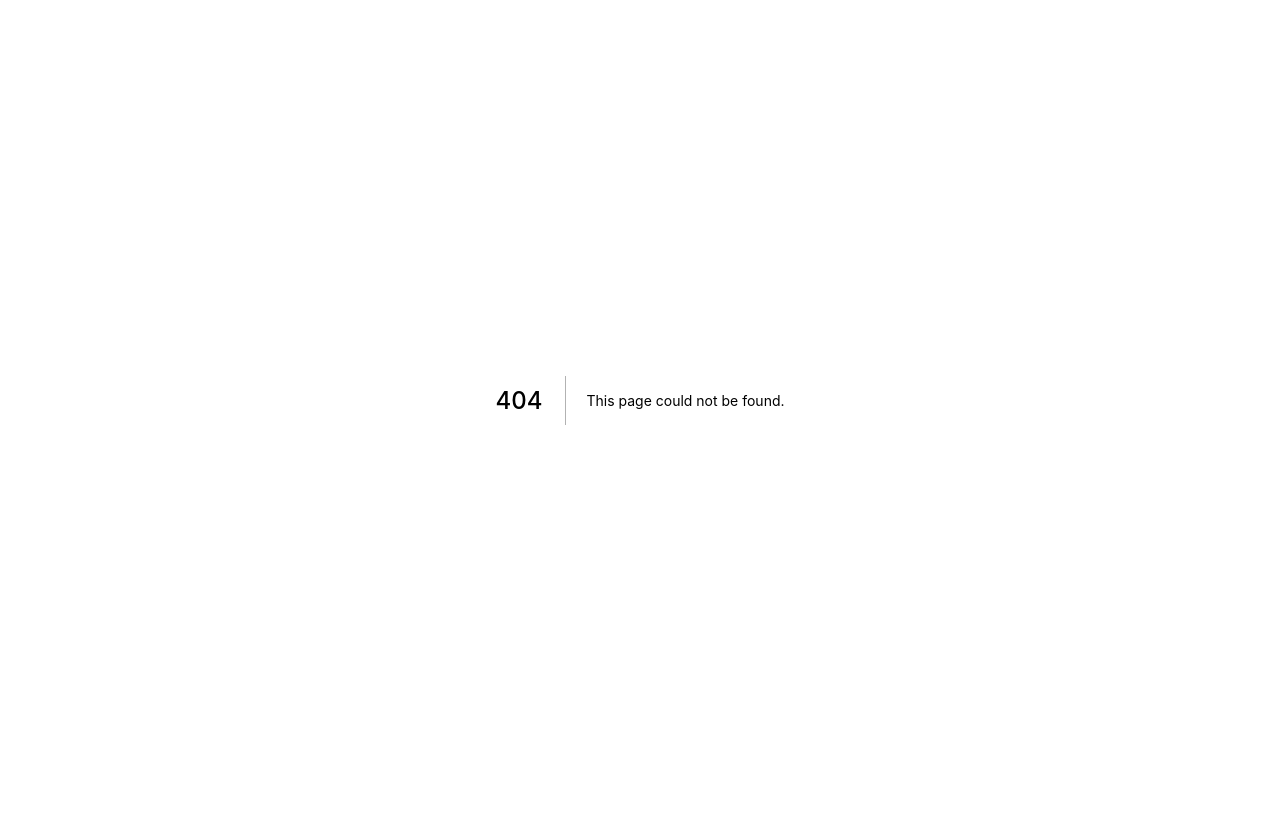
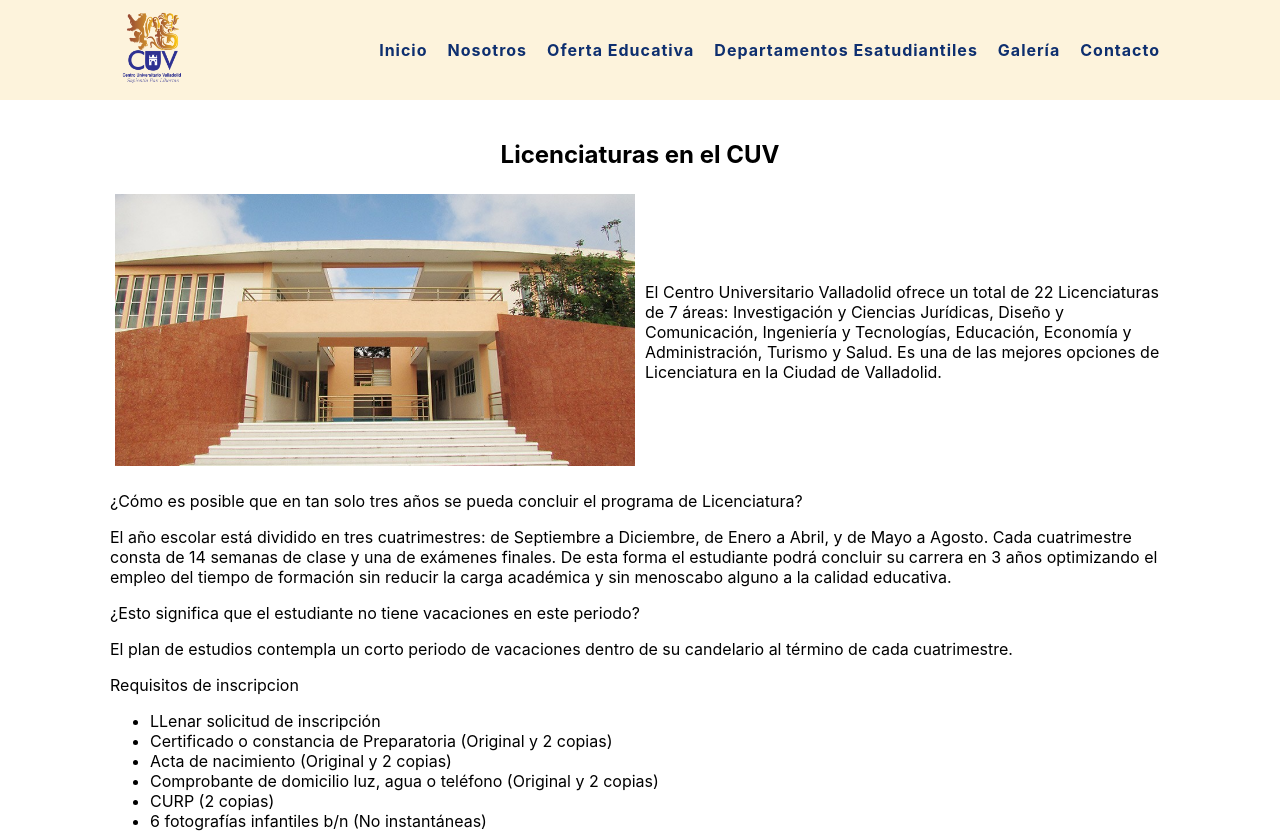
Before and after one commit to Abascal-jorge/cuv-paginaWeb, a Next.js app: page /licenciatura in a window 1280 px wide. Before the commit this address had no page. Shown: the top 832 px of the page. Before the commit the page ends 800 px from the top, so only its background shows below. Built offline with nearby package versions, Linux system fonts and the light colour scheme.

Commit message:
Agregando page licenciatura

```diff
--- a/components/Layout/Header.js
+++ b/components/Layout/Header.js
@@ -41,7 +41,15 @@ const Header = () => {
                     <ul>
                         <li><Link href="/">Inicio</Link></li>
                         <li><Link href="/nosotros">Nosotros</Link></li>
-                        <li><Link href="#">Oferta Educativa</Link></li>
+                        <li className="principal-leve">
+                            <Link href="#">Oferta Educativa</Link>
+                            <ul className="next-leve">
+                                <li><Link href="/licenciatura">Licenciatura</Link></li>
+                                <li><Link href="/">Maestria</Link></li>
+                                <li><Link href="/">Preparatoria</Link></li>
+                                <li><Link href="/">Secundaria</Link></li>
+                            </ul>
+                        </li>
                         <li><Link href="/departamentos">Departamentos Esatudiantiles</Link></li>
                         <li><Link href="/galeria">Galería</Link></li>
                         <li><Link href="/contactanos">Contacto</Link></li>
--- a/components/Layout/estilosLayout.js
+++ b/components/Layout/estilosLayout.js
@@ -51,6 +51,32 @@ export const Navegacion = styled.header`
             margin-right: 10px;
             z-index: 10;
             display: none;
+        }
+
+        /* Estilos para el nuevo menu complemento */
+
+        .principal-leve{
+            position: relative;
+
+            &:hover ul{
+                display: block;
+            }
+        }
+
+        .next-leve{
+            display: none;
+            width: 100%;
+            position: absolute;
+            background-color: burlywood;
+            text-align: center;
+            li{
+                display: inline;
+                a{
+                    &:hover{
+                        background-color: red;
+                    }
+                }
+            }
         }
 
         @media( max-width: 960px){
--- /dev/null
+++ b/pages/licenciatura.js
@@ -0,0 +1,73 @@
+import React from 'react';
+import Layout from "../components/Layout/layout";
+import styled from "@emotion/styled";
+
+const ContenidoPrincipal = styled.div`
+    display: flex;
+    justify-content: center;
+    align-items: center;
+
+    div{
+        flex: 1;
+        padding: 5px;
+        img{
+            width: 100%;
+            object-fit: cover;
+        }
+    }
+`;
+
+const Licenciatura = () => {
+    return (
+        <Layout>
+            <section className="secciones contenedor">
+                <h2>Licenciaturas en el CUV</h2>
+                <ContenidoPrincipal>
+                    <div>
+                        <img src="./cuv_foto.jpg"/>
+                    </div>
+                    <div>
+                        <p>El Centro Universitario Valladolid ofrece un total de 22 Licenciaturas de 7 áreas:
+                        Investigación y Ciencias Jurídicas, Diseño y Comunicación, Ingeniería y Tecnologías, Educación, Economía y Administración, Turismo y Salud.
+                        Es una de las mejores opciones de Licenciatura en la Ciudad de Valladolid.</p>
+                    </div>
+                </ContenidoPrincipal>
+                <div>
+                        <p>¿Cómo es posible que en tan solo tres años se pueda concluir el programa de Licenciatura?</p>
+                        <p>
+                        El año escolar está dividido en tres cuatrimestres: de Septiembre a Diciembre, de Enero a Abril,
+                        y de Mayo a Agosto. Cada cuatrimestre consta de 14 semanas de clase y una de exámenes finales.
+                        De esta forma el estudiante podrá concluir su carrera en 3 años optimizando el empleo del tiempo de
+                        formación sin reducir la carga académica y sin menoscabo alguno a la calidad educativa.
+                        </p>
+
+                        <p>¿Esto significa que el estudiante no tiene vacaciones en este periodo?</p>
+                        <p>
+                        El plan de estudios contempla un corto periodo de vacaciones dentro de su candelario al término de cada cuatrimestre.
+                        </p>
+
+                        <div>
+                            <p>Requisitos de inscripcion</p>
+                            <ul>
+                                <li>LLenar solicitud de inscripción</li>
+                                <li>Certificado o constancia de Preparatoria (Original y 2 copias)</li>
+                                <li>Acta de nacimiento (Original y 2 copias)</li>
+                                <li>Comprobante de domicilio luz, agua o teléfono (Original y 2 copias)</li>
+                                <li>CURP (2 copias)</li>
+                                <li>6 fotografías infantiles b/n (No instantáneas)</li>
+                                <li>Cubrir cuota de inscripción</li>
+                            </ul>
+                        </div>
+                </div>
+                <div>
+                    <h3>Salud</h3>
+                    <div>
+
+                    </div>
+                </div>
+            </section>
+        </Layout>
+     );
+}
+
+export default Licenciatura;
--- a/styles/globals.css
+++ b/styles/globals.css
@@ -3,6 +3,7 @@ body {
   padding: 0;
   font-family: -apple-system, BlinkMacSystemFont, Segoe UI, Roboto, Oxygen,
     Ubuntu, Cantarell, Fira Sans, Droid Sans, Helvetica Neue, sans-serif;
+    box-sizing: border-box;
 }
 
 html{
```
